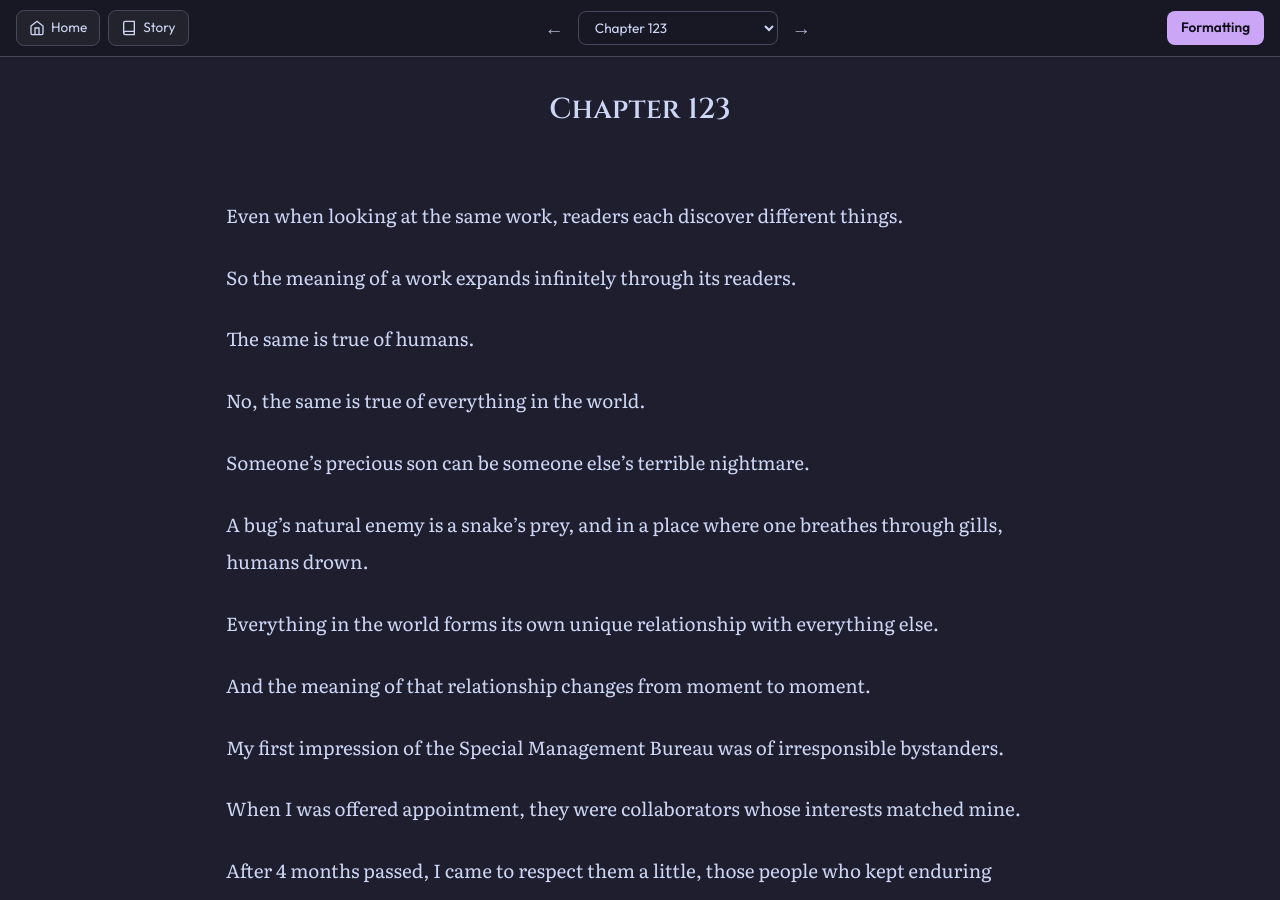
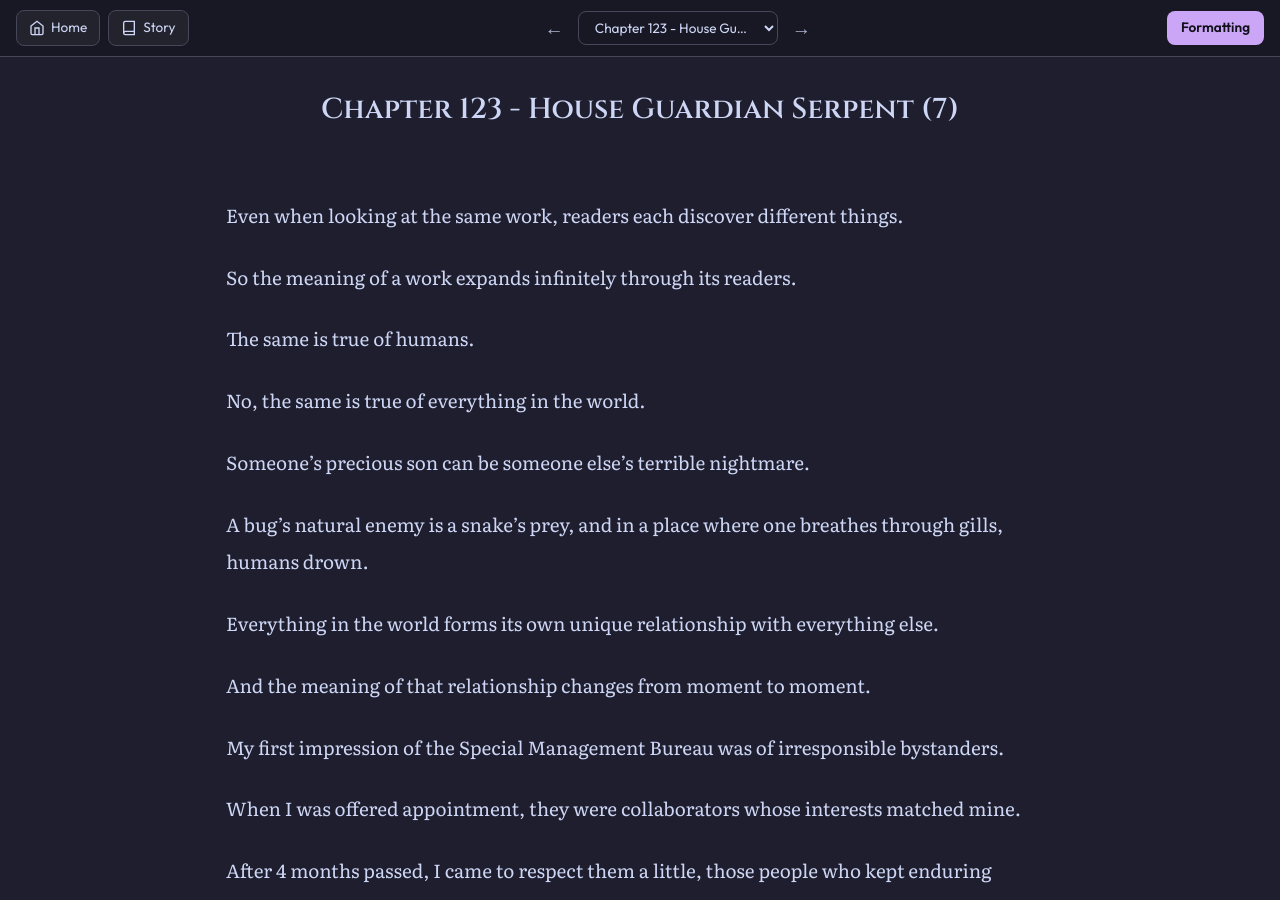
Before and after one commit to soleumn/soleumn.github.io, a Jekyll site: the page built from _chapters/esg/ch123.md, in a window 1280 px wide and 900 px high. Built offline with Jekyll 4.4.1, drawn with Linux system fonts in a browser that asks for light colours; comment, search, counter and statistics services are not loaded.

Commit message:
Update ch123.md

```diff
--- a/_chapters/esg/ch123.md
+++ b/_chapters/esg/ch123.md
@@ -1,5 +1,5 @@
 ---
-title: "Chapter 123"
+title: "Chapter 123 - House Guardian Serpent (7)"
 categories: esg
 capitulo: 123
 ---
```
